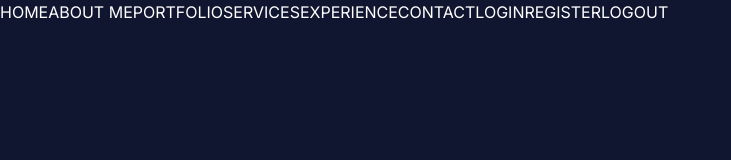
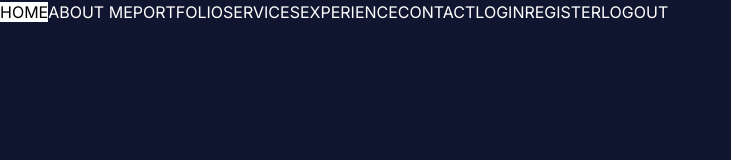
Before and after one commit to Dimo-Hristov/Personal-app, a Next.js app: page / in a window 1280 px wide. Shown: the top 160 px of the page, without its empty margins (0-731 px from the left). Built offline with nearby package versions, Linux system fonts and the light colour scheme.

Commit message:
add active state and type  to nav links

```diff
--- a/src/components/header/links/Links.tsx
+++ b/src/components/header/links/Links.tsx
@@ -1,49 +1,14 @@
-import Link from "next/link"
+import { NavItem } from "@/shared/types/NavItem"
+import NavLink from "./navLink/NavLink"
+import { links } from "@/shared/data/navLink"
 
 const Links = ()=>{
-    const links = [
-        {
-            title: 'HOME',
-            path: '/'
-        },
-        {
-            title: 'ABOUT ME',
-            path: '/aboutr'
-        },
-        {
-            title: 'PORTFOLIO',
-            path: '/portfolio'
-        },
-        {
-            title: 'SERVICES',
-            path: '/services'
-        },
-        {
-            title: 'EXPERIENCE',
-            path: '/experience'
-        },
-        {
-            title: 'CONTACT',
-            path: '/contact'
-        },
-        {
-            title: 'LOGIN',
-            path: '/login'
-        },
-        {
-            title: 'REGISTER',
-            path: '/register'
-        },
-        {
-            title: 'LOGOUT',
-            path: '/logout'
-        },
-    ]
+
 
     return (
         <ul role="list">
-            {links.map((link)=> (
-                <Link href={link.path} key={link.title}>{link.title}</Link>
+            {links.map((link: NavItem)=> (
+                <NavLink item={link} key={link.title}></NavLink>
             ))}
         </ul>
     )}
--- /dev/null
+++ b/src/components/header/links/navLink/NavLink.module.scss
@@ -0,0 +1,7 @@
+.navlink {
+}
+
+.active {
+  background-color: white;
+  color: black;
+}
--- /dev/null
+++ b/src/components/header/links/navLink/NavLink.tsx
@@ -0,0 +1,26 @@
+"use client";
+
+import { NavItem } from "@/shared/types/NavItem";
+import Link from "next/link";
+import { usePathname } from "next/navigation";
+import styles from "./NavLink.module.scss";
+
+interface NavLinkProps {
+  item: NavItem;
+}
+
+const NavLink: React.FC<NavLinkProps> = ({ item }) => {
+  const pathName = usePathname();
+
+  return (
+    <Link
+      href={item.path}
+      className={`${styles.navlink} ${pathName === item.path
+         && styles.active}`}
+    >
+      {item.title}
+    </Link>
+  );
+};
+
+export default NavLink;
--- /dev/null
+++ b/src/shared/data/navLink.ts
@@ -0,0 +1,40 @@
+import { NavItem } from "../types/NavItem";
+
+export const links: NavItem[] = [
+  {
+    title: "HOME",
+    path: "/",
+  },
+  {
+    title: "ABOUT ME",
+    path: "/aboutr",
+  },
+  {
+    title: "PORTFOLIO",
+    path: "/portfolio",
+  },
+  {
+    title: "SERVICES",
+    path: "/services",
+  },
+  {
+    title: "EXPERIENCE",
+    path: "/experience",
+  },
+  {
+    title: "CONTACT",
+    path: "/contact",
+  },
+  {
+    title: "LOGIN",
+    path: "/login",
+  },
+  {
+    title: "REGISTER",
+    path: "/register",
+  },
+  {
+    title: "LOGOUT",
+    path: "/logout",
+  },
+];
--- /dev/null
+++ b/src/shared/types/NavItem.ts
@@ -0,0 +1,4 @@
+export type NavItem = {
+  path: string;
+  title: string;
+};
```
